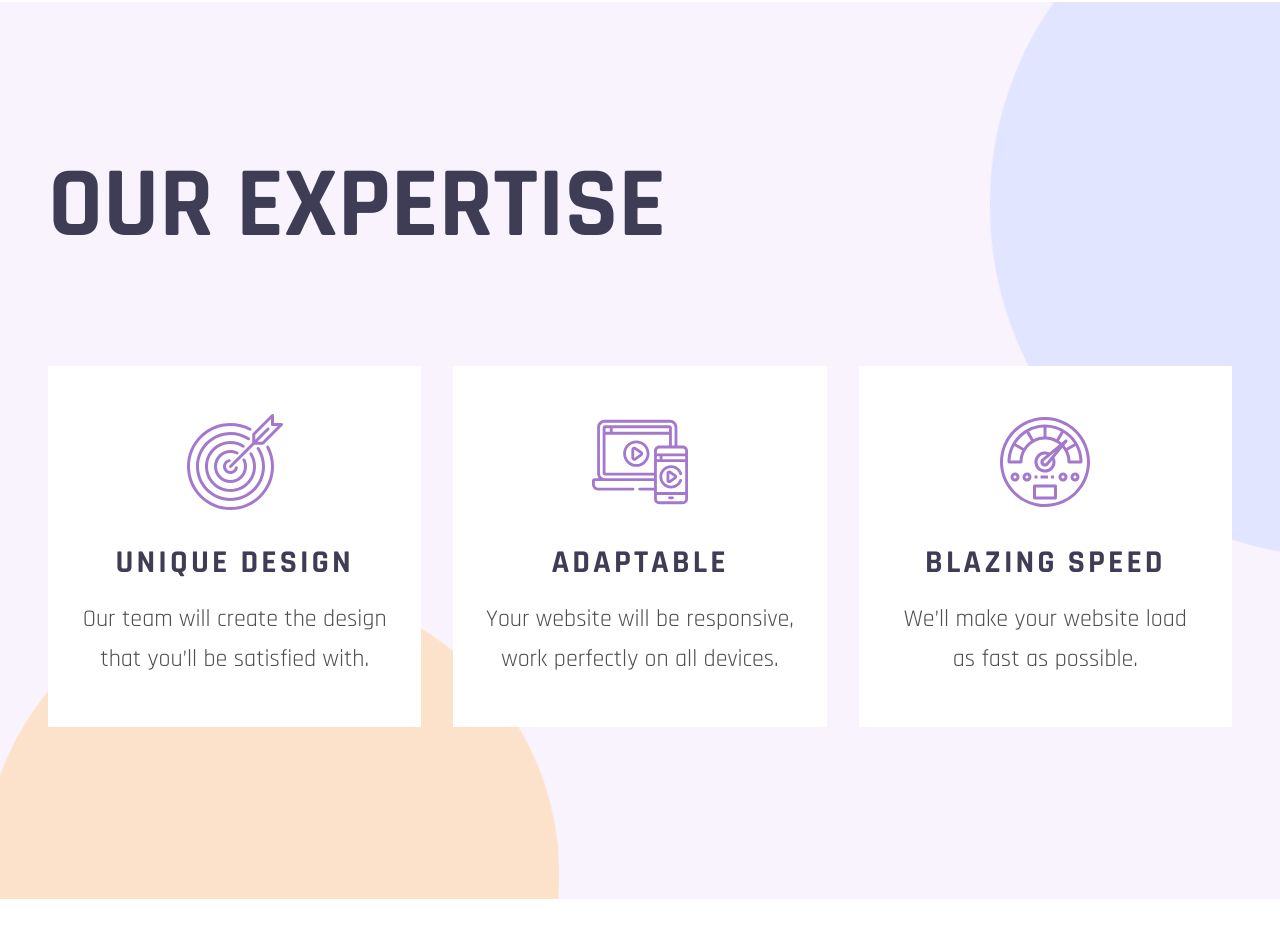
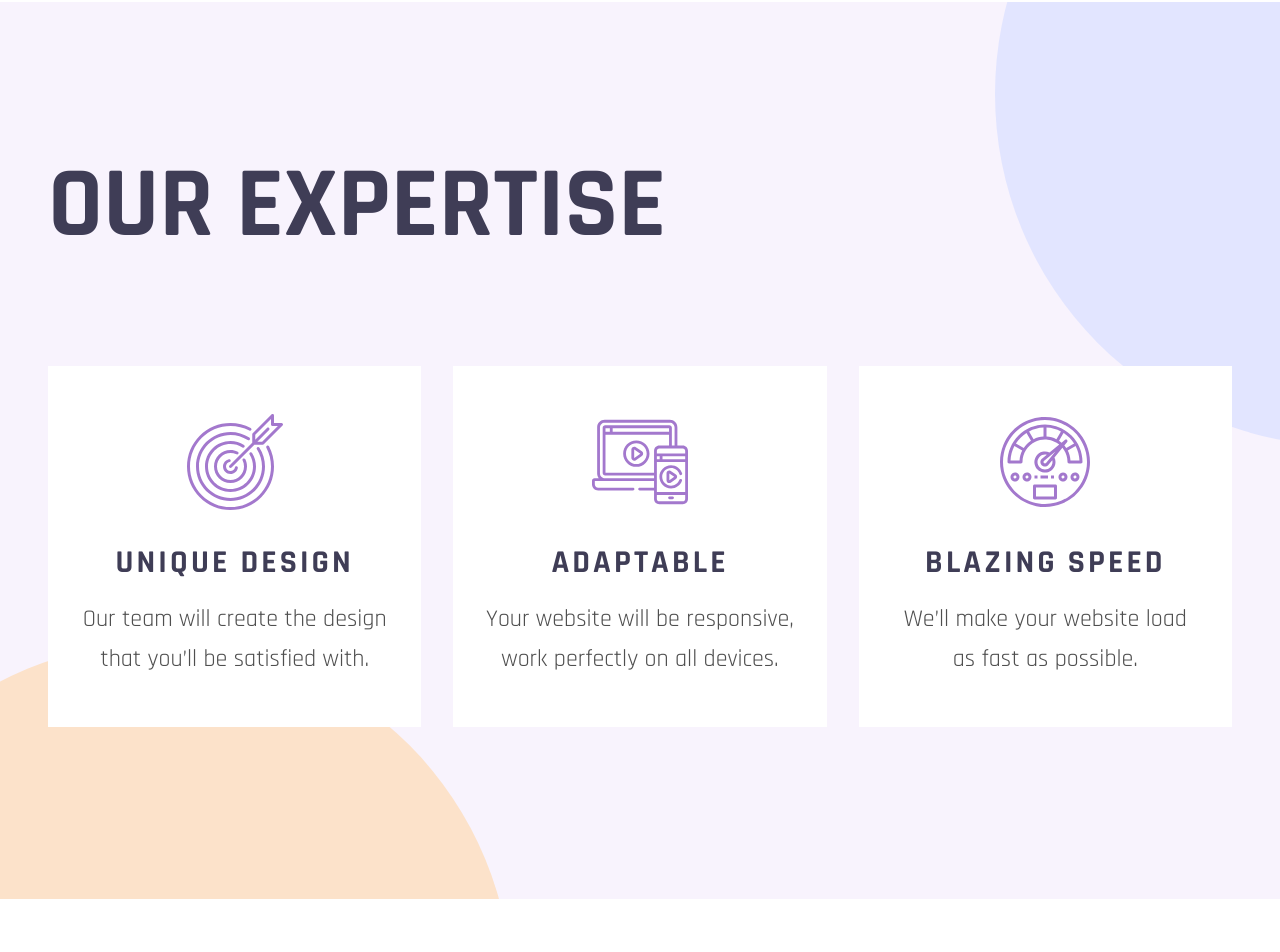
Before and after one commit to krckyboy/todorovic.dev, a React (Create React App) app in the folder client/: page / in a window 1280 px wide. Shown: the part 1012-1964 px from the top of the page. Built offline with nearby package versions, Linux system fonts and the light colour scheme; the HTML template or start-up script is replaced by a standard one.

Commit message:
#17 Repositioned decorative ellipses in Expertise.

```diff
--- a/client/src/components/decorations/OurExpertise.js
+++ b/client/src/components/decorations/OurExpertise.js
@@ -2,23 +2,28 @@ import React from 'react'
 import styled from 'styled-components'
 
 const TopRight = styled.img`
-	left: 75%;
-    top: -20%;
+	left: 80%;
+	top: -400px;
 	animation-name: MoveAround;
 	animation-iteration-count: infinite;
 	animation-duration: 3s;
 `
 const BottomLeft = styled.img`
-	top: 60%;
-    left: -5%;
+	top: 500px;
+	left: -20%;
 	animation-name: MoveAround;
 	animation-iteration-count: infinite;
 	animation-duration: 4s;
 `
 
 const Container = styled.div`
+	display: none;
 	img {
 		position: absolute;
+	}
+
+	@media (min-width: 960px) {
+		display: block;
 	}
 `
 
--- a/client/src/sections/Expertise.js
+++ b/client/src/sections/Expertise.js
@@ -7,11 +7,13 @@ import OurExpertiseDecorations from '../components/decorations/OurExpertise'
 const Container = styled.div`
 	max-width: 100%;
 	background-color: #f8f3fd;
-	position: relative;
 	overflow: hidden;
 `
 
 const Content = styled.div`
+	position: relative;
+	height: 100%;
+	width: 100%;
 	* {
 		z-index: 9;
 		position: relative;
@@ -30,8 +32,8 @@ const FlexContainer = styled.div`
 const Expertise = () => {
 	return (
 		<Container className='sidePadding topBottomPadding'>
-			<OurExpertiseDecorations />
 			<Content className='maxWidth'>
+				<OurExpertiseDecorations />
 				<SubHeading>OUR EXPERTISE</SubHeading>
 				<FlexContainer>
 					<ExpertiseBox
```
Also changed, not shown: client/public/decorative/ellipseBottomLeft.svg. Lines whose indentation alone changed are shown as unchanged.
